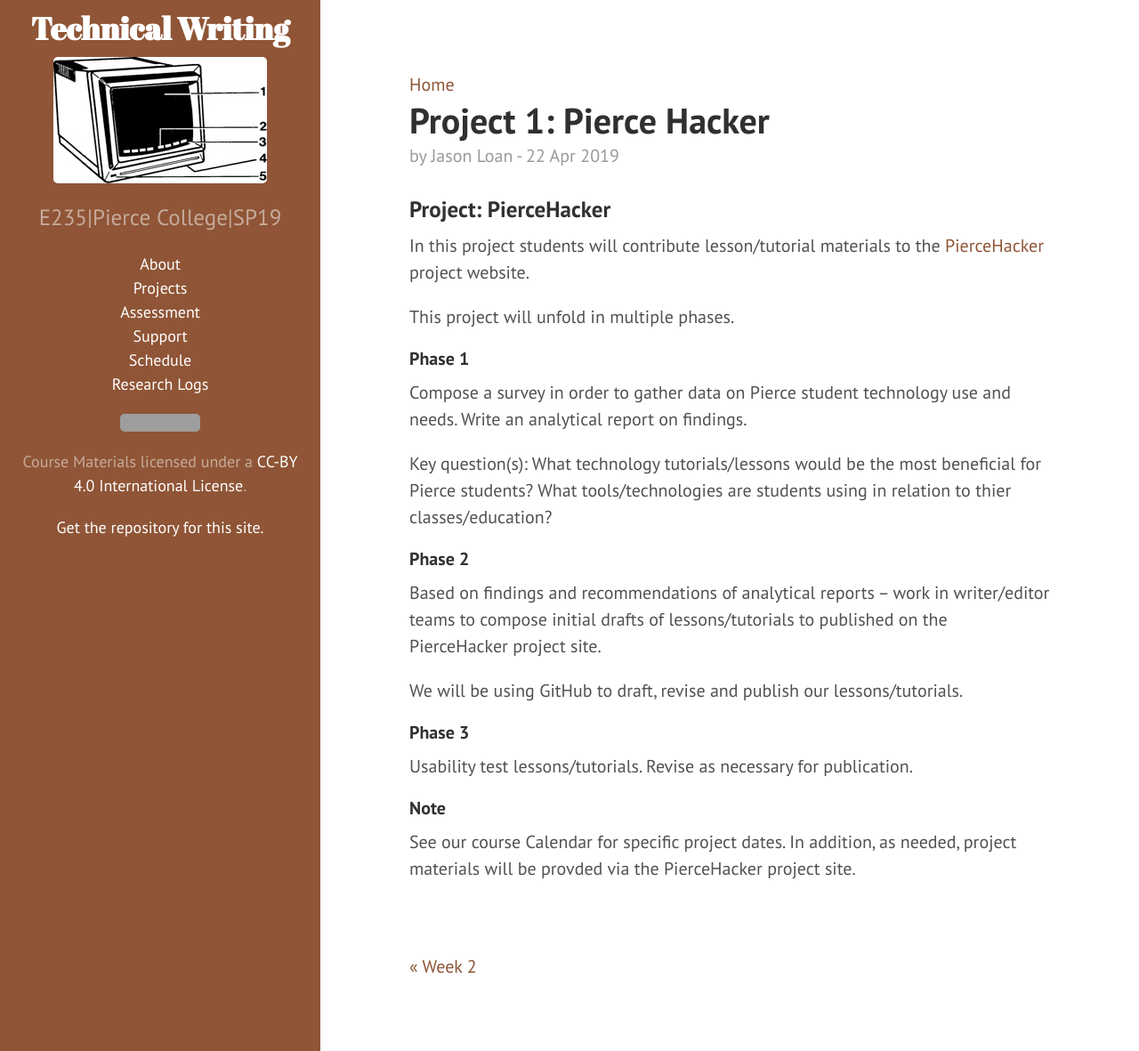
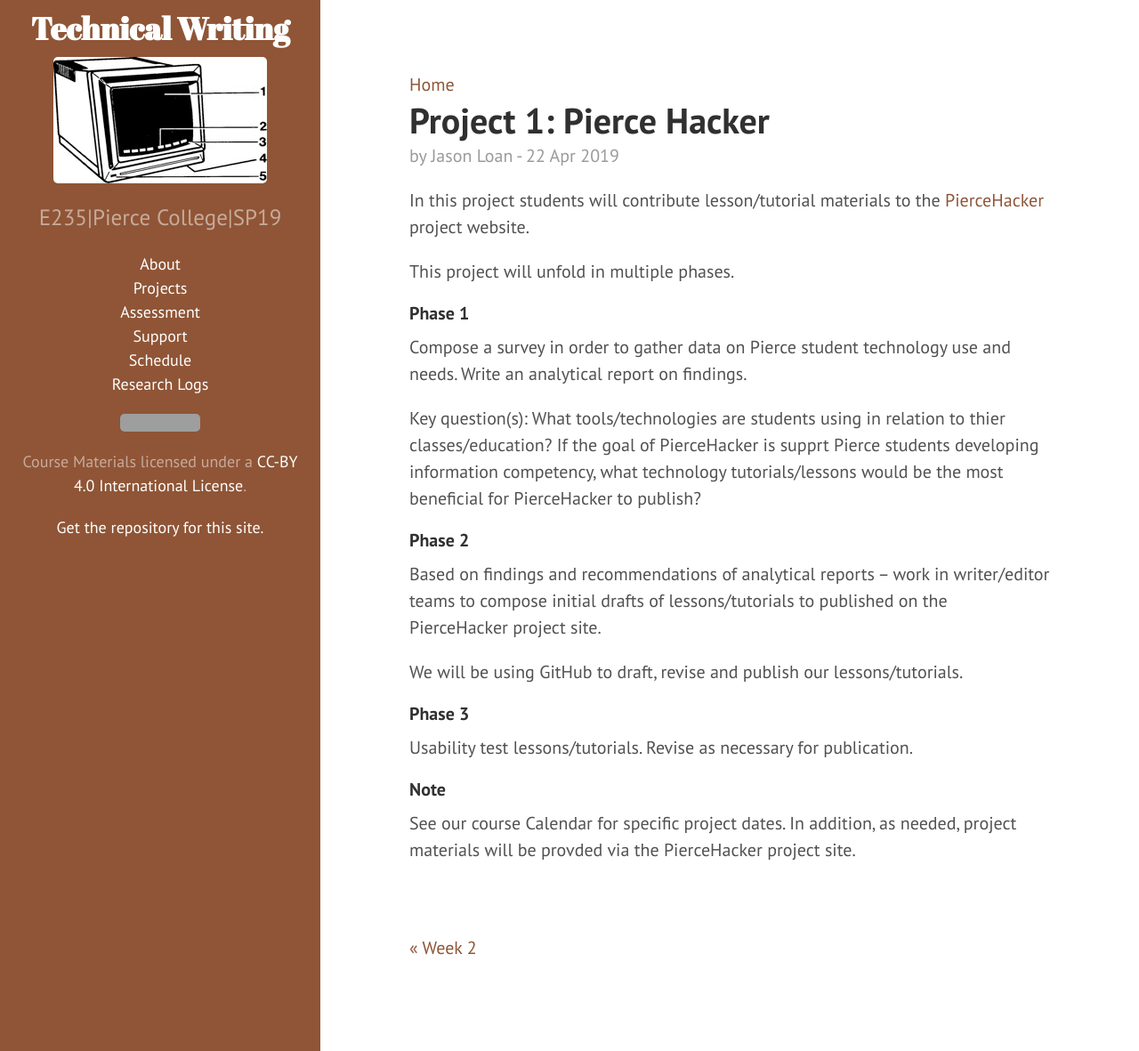
Before and after one commit to jloan/e235, a Jekyll site: the page built from _posts/2019-04-22-pierce-hacker-project.md, in a window 1280 px wide and 1181 px high. Shown: the whole window at 89% size. Built offline with Jekyll 4.4.1, drawn with Linux system fonts in a browser that asks for light colours; grey boxes are pictures that could not be loaded.

Commit message:
Update 2019-04-22-pierce-hacker-project.md

```diff
--- a/_posts/2019-04-22-pierce-hacker-project.md
+++ b/_posts/2019-04-22-pierce-hacker-project.md
@@ -5,8 +5,6 @@
 category: projects
 author: Jason Loan
 ---
-
-### Project: PierceHacker
 
 In this project students will contribute lesson/tutorial materials to the [PierceHacker](https://jloan.github.io/pierce-hacker/) project website.
 
@@ -16,7 +14,7 @@
 
 Compose a survey in order to gather data on Pierce student technology use and needs. Write an analytical report on findings.
 
-Key question(s): What technology tutorials/lessons would be the most beneficial for Pierce students? What tools/technologies are students using in relation to thier classes/education?
+Key question(s): What tools/technologies are students using in relation to thier classes/education? If the goal of PierceHacker is supprt Pierce students developing information competency, what technology tutorials/lessons would be the most beneficial for PierceHacker to publish?
 
 #### Phase 2
 
```
